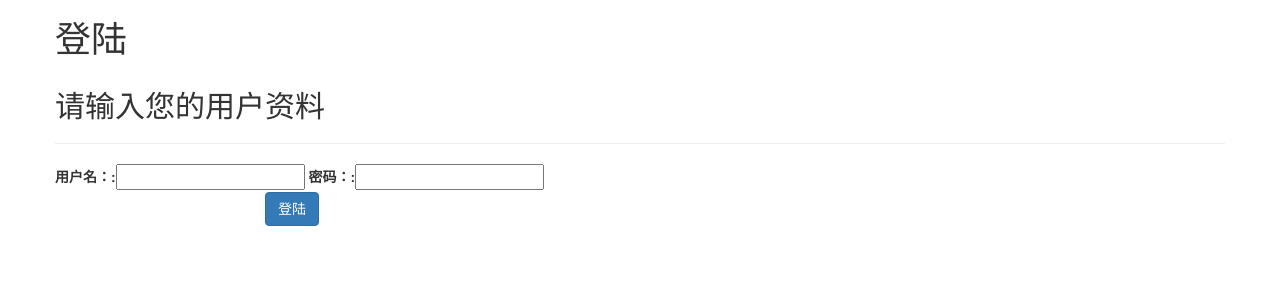
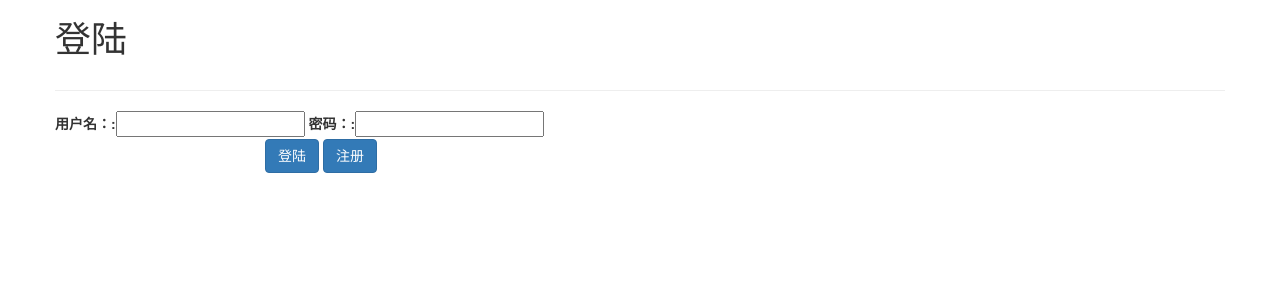
Before and after one commit to likangwei/baymax, a Django app: page /login/ in a window 1280 px wide. Shown: the top 300 px of the page. Run offline with Django 3.2, Linux system fonts and the light colour scheme; parts of the project's set-up code (start-up, migrations or seed data) failed here and were passed over; some libraries are stand-ins or nearby versions.

Commit message:
在登陆界面，加上注册功能

```diff
--- a/wordRecall/templates/recall/login.html
+++ b/wordRecall/templates/recall/login.html
@@ -29,7 +29,7 @@
             <!-- horizontal form -->
             <div class="row">
                 <div class="span12">
-                    <h2>请输入您的用户资料</h2>
+                    <h2></h2>
 
                     <hr />
 
@@ -37,7 +37,8 @@
                         {{ form|bootstrap_horizontal }}
                         <div class="col-sm-offset-2 col-sm-10">
                                 <input type="submit" class="btn btn-primary" value="登陆" />
-                            </div>
+                                <input type="button" class="btn btn-primary" onclick="location='{% url 'word:reg' %}' " value="注册" />
+                        </div>
                     </form>
 
                 </div>
```
